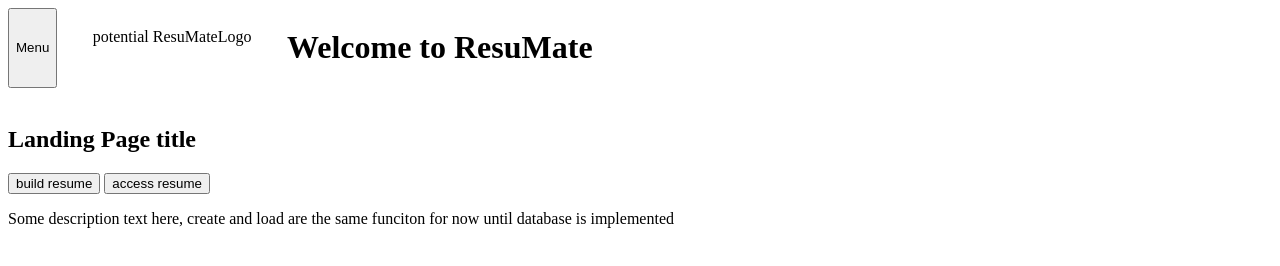
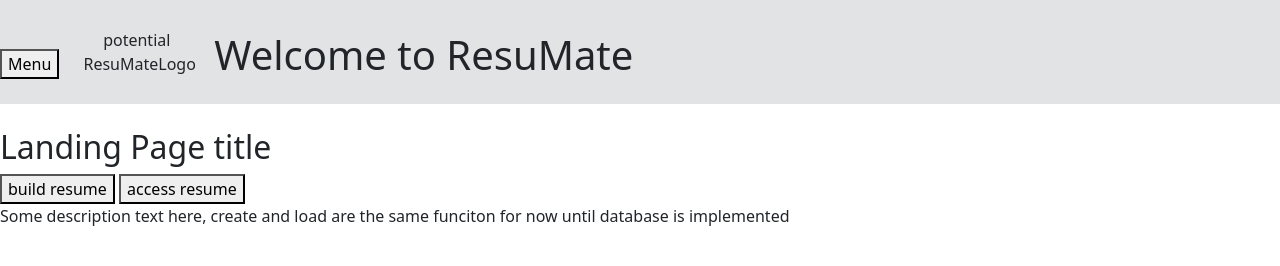
Before and after one commit to wLMEB/326_resumebuilder_sp24, a website with bundled scripts: page src/client/milestone-02/index.html in a window 1280 px wide. Built offline with nearby package versions, Linux system fonts and the light colour scheme.

Commit message:
Added Bootstrap

```diff
--- a/src/client/milestone-02/index.html
+++ b/src/client/milestone-02/index.html
@@ -5,16 +5,19 @@
     <meta name="viewport" content="width=device-width, initial-scale=1.0">
     <title>Document Title</title>
     <!-- CSS Stylesheets -->
+    <link href="https://cdn.jsdelivr.net/npm/bootstrap@5.3.3/dist/css/bootstrap.min.css" rel="stylesheet" integrity="sha384-QWTKZyjpPEjISv5WaRU9OFeRpok6YctnYmDr5pNlyT2bRjXh0JMhjY6hW+ALEwIH" crossorigin="anonymous">
     <link rel="stylesheet" href="styles.css">
     <!-- JavaScript Files -->
     <script type="module" src="main.js" defer></script>
 </head>
 <body>
-    <div id="webPageHeader">
-        <button id="dropDownMenu">Menu</button>
-        <div id="logoBar">potential ResuMateLogo</div>
-        <h1 id="headerMsg">Welcome to ResuMate</h1>
-    </div>
+    <nav class="navbar navbar-expand-lg bg-secondary-subtle">
+        <div id="webPageHeader">
+            <button id="dropDownMenu">Menu</button>
+            <div id="logoBar">potential ResuMateLogo</div>
+            <h1 id="headerMsg">Welcome to ResuMate</h1>
+        </div>
+    </nav>
     <br>
     <!-- <nav>    // Not needed for now
         <button id="home">Home</button>
--- a/src/client/milestone-02/styles.css
+++ b/src/client/milestone-02/styles.css
@@ -1,10 +1,10 @@
-#webPageHeader {
+/* #webPageHeader {
     display: flex;
     top: 0;
     left: 0;
     width: 100%;
 
-}
+} */
 #dropDownMenu{
     display: inline-block;
 }
```
